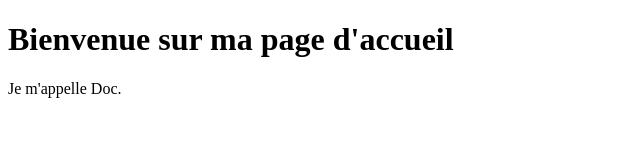
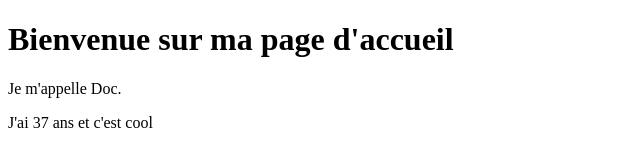
Before and after one commit to Doc-coD/testons, a plain HTML site: page index.html in a window 1280 px wide. Shown: the whole page, without its empty margins (0-640 px from the left). Drawn offline with Linux system fonts and the light colour scheme.

Commit message:
ajout de l'age

```diff
--- a/index.html
+++ b/index.html
@@ -10,5 +10,6 @@
     <h1>Bienvenue sur ma page d'accueil</h1>
 
     <p>Je m'appelle Doc.</p>
+    <p> J'ai 37 ans et c'est cool</p>
 </body>
 </html>
```
